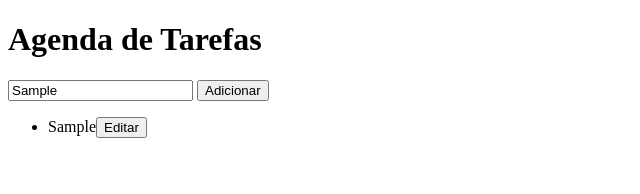
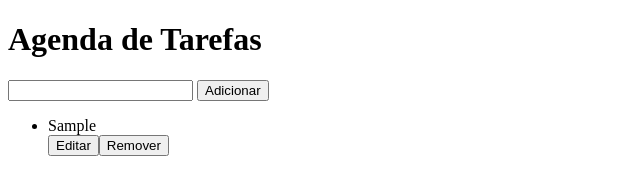
Before and after one commit to ricardosousabr/to-do-list, a plain HTML site: page index.html in a window 1280 px wide. Both pictures are taken after typing "Sample" into the empty fields and a click on the button "Adicionar". Shown: the whole page, without its empty margins (0-640 px from the left). Drawn offline with Linux system fonts and the light colour scheme.

Commit message:
feat: create save and edit buttons

```diff
--- a/index.html
+++ b/index.html
@@ -4,6 +4,7 @@
   <meta charset="UTF-8">
   <meta http-equiv="X-UA-Compatible" content="IE=edge">
   <meta name="viewport" content="width=device-width, initial-scale=1.0">
+  <link rel="stylesheet" href="./style.css">
   <title>Agenda de Tarefas</title>
 </head>
 <body>
--- a/index.js
+++ b/index.js
@@ -12,46 +12,65 @@ function addTask() {
 
   addItem.innerHTML = input.value.trim();
   list.prepend(addItem);
-  addBtnEditItem();
-  addBtnRemoveItem();
+  addItem.appendChild(buttonsContainer());
 }
 
 function clearInput() {
   input.value = '';
 }
 
+function buttonsContainer() {
+  const container = document.createElement('div');
+
+  container.appendChild(addBtnSaveItem());
+  container.appendChild(addBtnEditItem());
+  container.appendChild(addBtnRemoveItem());
+
+  return container;
+}
+
 function addBtnEditItem() {
   const item = document.querySelector('li');
-  const bntEditItem = document.createElement('button');
-  const itemValue = item.value;
+  const btnEditItem = document.createElement('button');
 
-  bntEditItem.addEventListener('click', () => {
-    console.log('Hello');
-    const addEditInput = document.createElement('input');
-    item.prepend(addEditInput);
-    addBtnSaveItem();
-    bntEditItem.remove;
+  btnEditItem.classList.add('edit-task');
+
+  btnEditItem.addEventListener('click', () => {
+    btnEditItem.classList.add('btn-hidden');
+    document.querySelector('.save-task').classList.remove('btn-hidden');
   });
-  bntEditItem.innerHTML = 'Editar';
-  item.appendChild(bntEditItem);
+
+  btnEditItem.innerHTML = 'Editar';
+
+  return btnEditItem;
 }
 
 function addBtnSaveItem() {
-  const item = document.querySelector('li');
-  const bntSaveItem = document.createElement('button');
+  const btnSaveItem = document.createElement('button');
 
-  item.prepend(bntSaveItem);
-  bntEditItem.addEventListener('click', () => console.log('Hello'));
+  btnSaveItem.classList.add('save-task');
+  btnSaveItem.classList.add('btn-hidden');
+
+  btnSaveItem.addEventListener('click', () => {
+    btnSaveItem.classList.add('btn-hidden');
+    document.querySelector('.edit-task').classList.remove('btn-hidden');
+  });
+
+  btnSaveItem.innerHTML = 'Salvar';
+
+  return btnSaveItem;
 }
 
 function addBtnRemoveItem() {
   const item = document.querySelector('li');
-  bntRemoveItem.innerHTML = 'Salvar';
-  const bntRemoveItem = document.createElement('button');
+  const btnRemoveItem = document.createElement('button');
 
-  bntRemoveItem.addEventListener('click', () => item.remove());
-  bntRemoveItem.innerHTML = 'Remover';
-  item.appendChild(bntRemoveItem);
+  btnRemoveItem.addEventListener('click', () => item.remove());
+  btnRemoveItem.innerHTML = 'Remover';
+
+  console.log(item.textContent);
+
+  return btnRemoveItem;
 }
 
 function handleSubmit(event) {
--- a/style.css
+++ b/style.css
@@ -0,0 +1,3 @@
+.btn-hidden {
+  display: none;
+}
```
